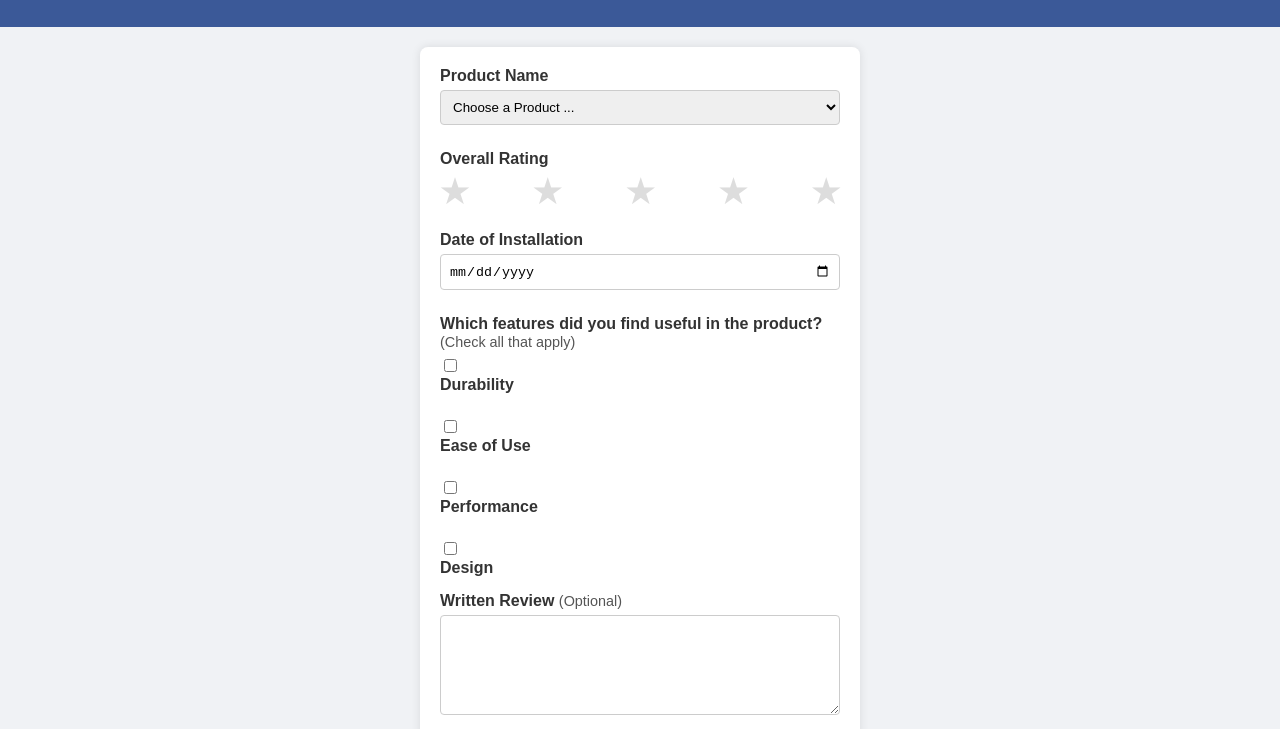
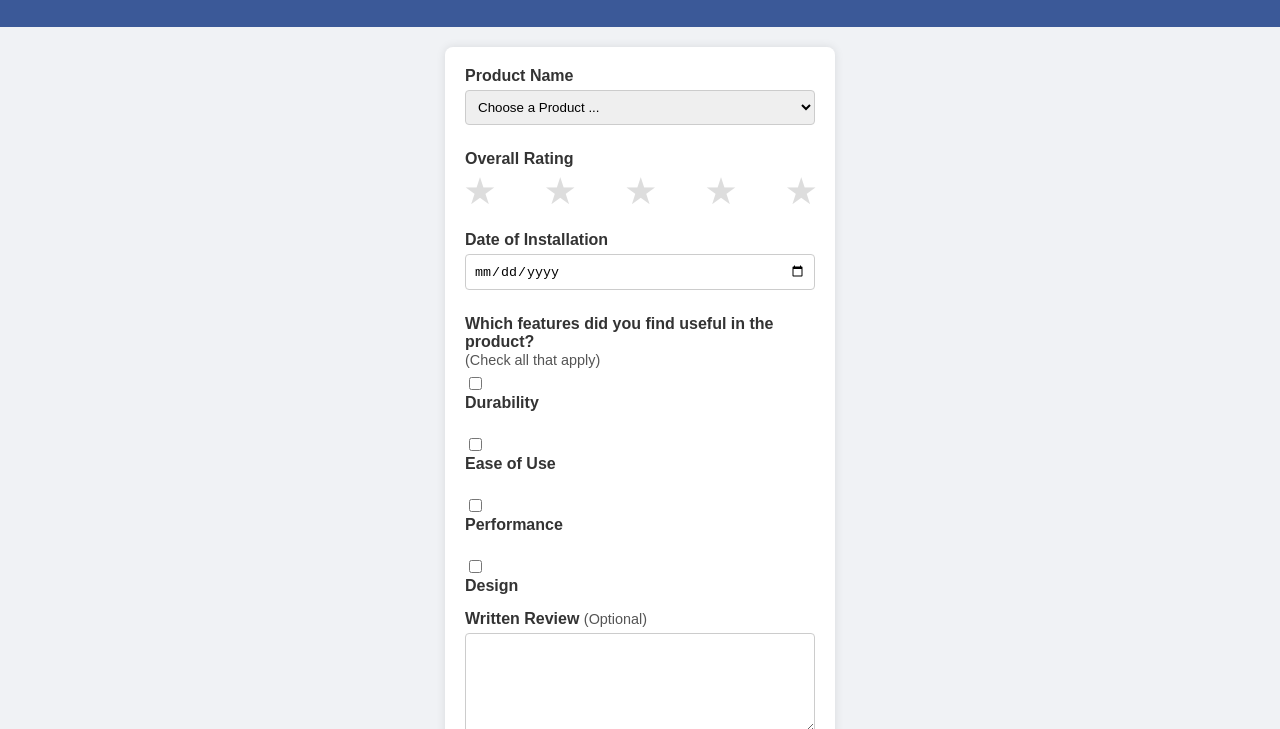
Before and after one commit to meireleslucas97/wd131, a plain HTML site: page form.html in a window 1280 px wide. Shown: the part 71-800 px from the top of the page. Drawn offline with Linux system fonts and the light colour scheme.

Commit message:
Fixed zoom and layout issues again

```diff
--- a/styles/form.css
+++ b/styles/form.css
@@ -13,8 +13,8 @@ body {
 }
 
 .container {
-    max-width: 400px;
-    width: 90%;
+    max-width: 350px;
+    width: 80%;
     margin: 20px auto;
     background: #fff;
     padding: 20px;
```
